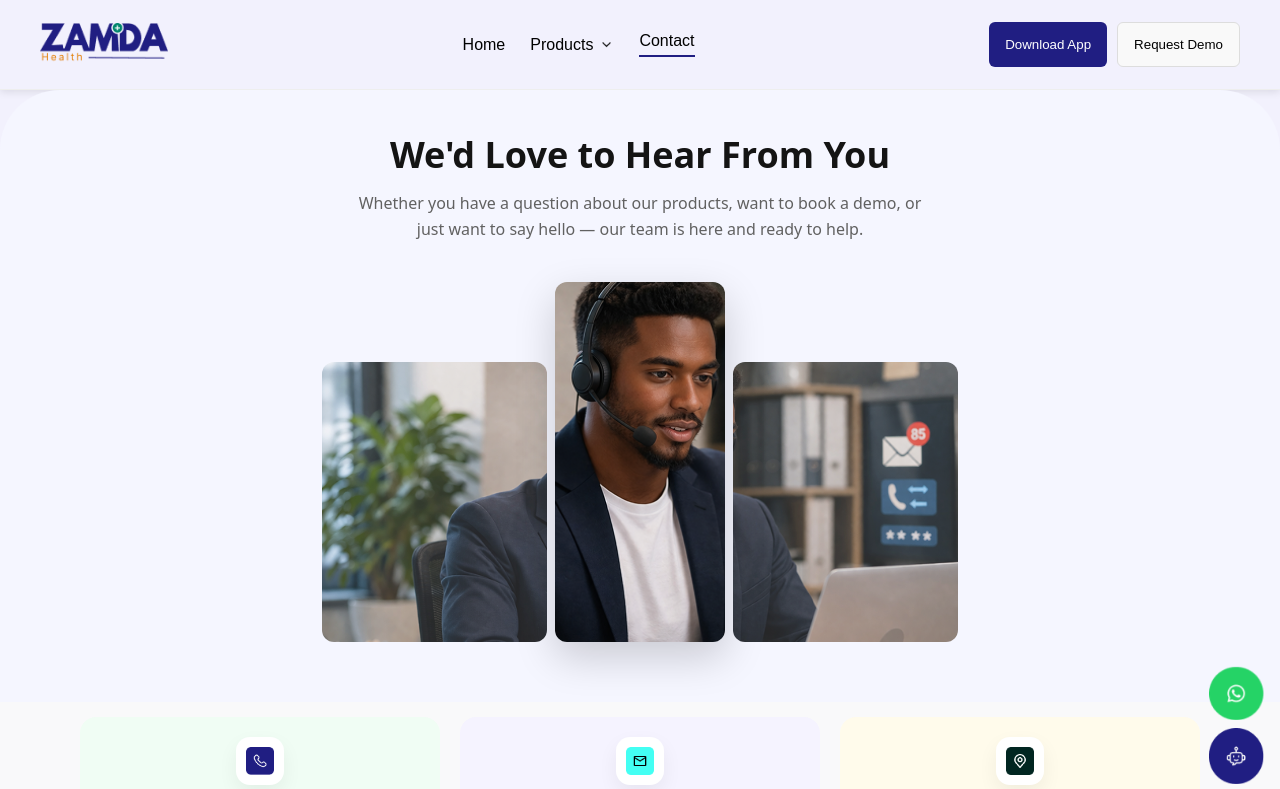
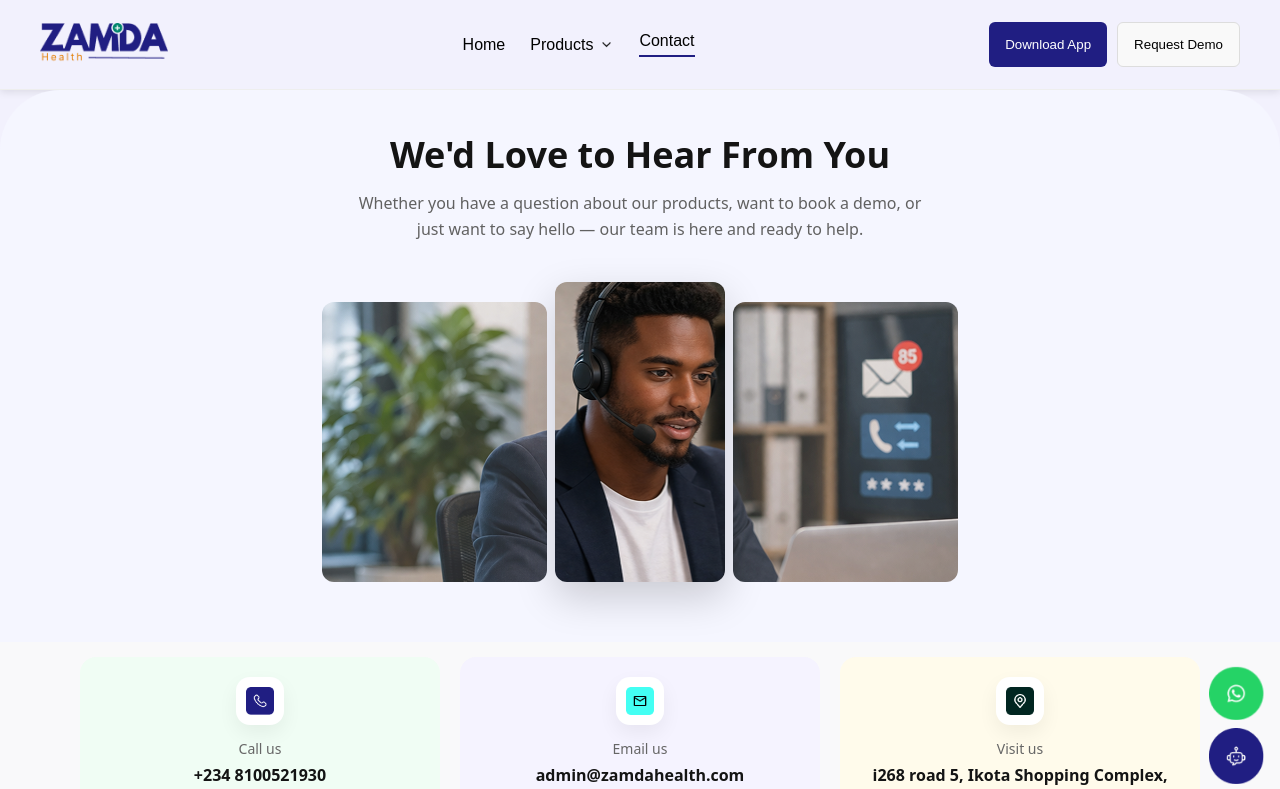
Before and after one commit to Akem-Ben/akem-landing-zamda, a React (Vite) app: page /contact in a window 1280 px wide. Shown: the top 789 px of the page. Built offline with nearby package versions, Linux system fonts and the light colour scheme.

Commit message:
fix: adjust image styles and layout in HearFromYou component for better responsiveness

```diff
--- a/src/components/contact/HearFromYou.tsx
+++ b/src/components/contact/HearFromYou.tsx
@@ -127,7 +127,6 @@
 //   },
 // };
 
-
 import React, { useEffect, useState } from "react";
 import mainImage from "../../assets/hear.png";
 import whatsapp from "../../assets/whatsapp.png";
@@ -145,7 +144,7 @@ const HearFromYou: React.FC = () => {
     return () => window.removeEventListener("resize", handleResize);
   }, []);
 
-  const isMobile = screenWidth <= 768;
+  const isMobile = screenWidth <= 767;
 
   return (
     <>
@@ -174,7 +173,10 @@ const HearFromYou: React.FC = () => {
               src={mainImage}
               style={{
                 ...styles.sliceImg,
-                objectPosition: "0% center",
+                width: "450%", // stretch image wider than the slice
+                maxWidth: "none",
+                objectPosition: "left center",
+                objectFit: "none", // disable objectFit so width/position take over
               }}
               alt="team left"
             />
@@ -194,7 +196,12 @@ const HearFromYou: React.FC = () => {
               src={mainImage}
               style={{
                 ...styles.sliceImg,
-                objectPosition: "50% top",
+                width: "450%",
+                maxWidth: "none",
+                objectFit: "none",
+                position: "relative",
+                left: "50%",
+                transform: "translateX(-50%)", // center the full-width image inside the slice
               }}
               alt="team center"
             />
@@ -213,7 +220,15 @@ const HearFromYou: React.FC = () => {
               src={mainImage}
               style={{
                 ...styles.sliceImg,
-                objectPosition: "100% center",
+                width: "100%",
+                maxWidth: "none",
+                objectFit: "none",
+                position: "relative",
+                right: 0,
+                left: "auto",
+                marginLeft: "auto",
+                display: "block",
+                objectPosition: "right center", // anchor to the right edge
               }}
               alt="team right"
             />
@@ -271,9 +286,9 @@ const styles: { [key: string]: React.CSSProperties } = {
     opacity: 0.85,
   },
   centerSlice: {
-    width: "48%",
+    width: "60%",
     maxWidth: "170px",
-    height: "360px",
+    height: "300px",
   },
 
   // Image fills wrapper and the objectPosition shifts which part shows
```
